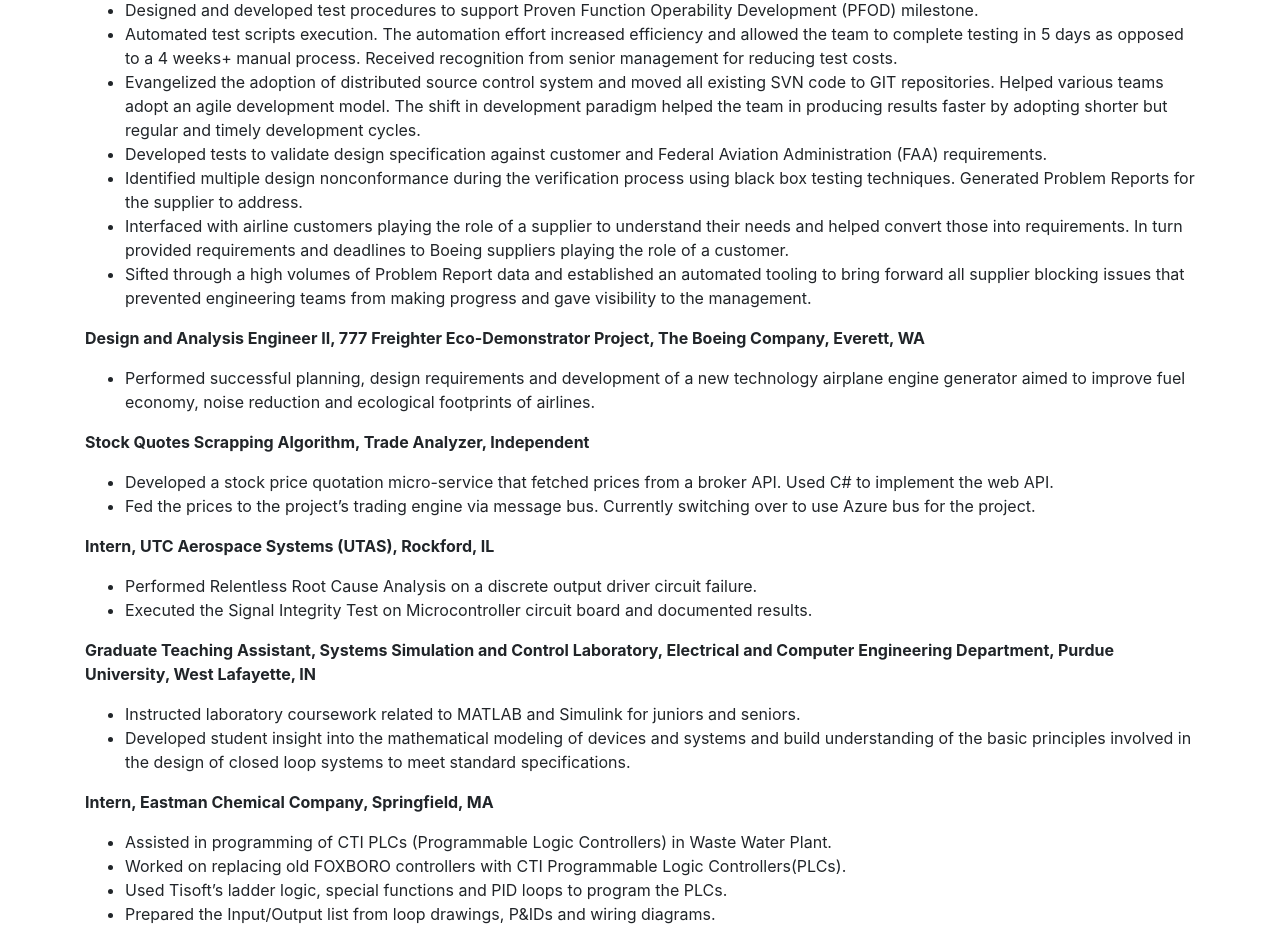
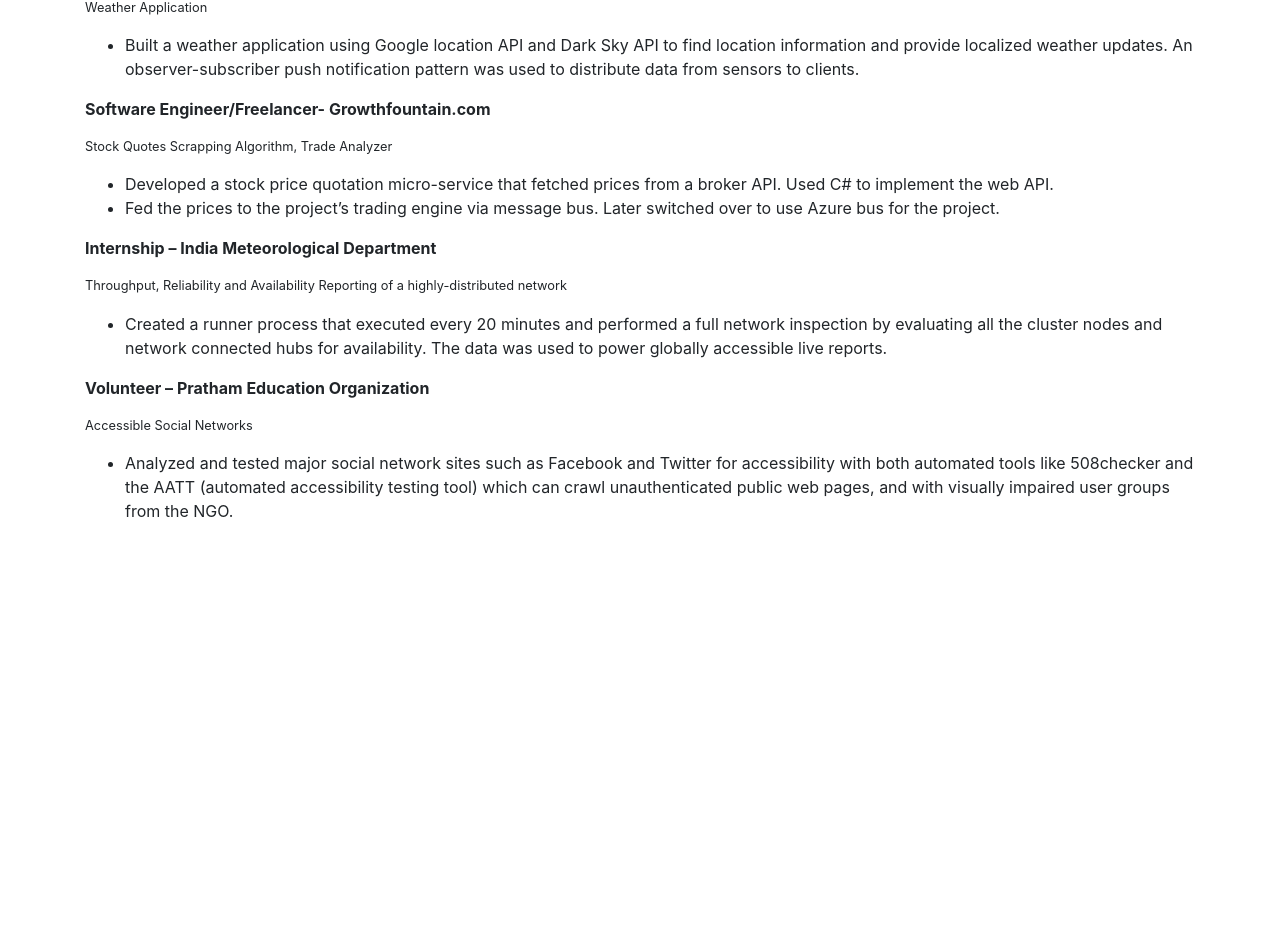
Before and after one commit to apoorvab93/myResume, an Angular app in the folder ClientApp/: page /professional in a window 1280 px wide. Shown: the part 171-1113 px from the top of the page. After the commit the page ends 800 px from the top, so only its background shows below. Built offline with nearby package versions, Linux system fonts and the light colour scheme.

Commit message:
Made Updates to the Resume  with my info

```diff
--- a/ClientApp/src/app/home/home.component.html
+++ b/ClientApp/src/app/home/home.component.html
@@ -8,20 +8,18 @@
       Welcome to my resume.
       <br />
       <br />
-      I am a Systems and Computer Engineer at the Boeing company. I work on Proximity Sensing Systems for 777X airplane program.
-      In my spare time, I love to hack and work on fun web projects. You will find some listed here on my web page.
+      I am a Computer Science and Software Engineering graduate student at University of Washington. I have a keen interest in ML technologies and in my spare time, I love to hack and work on fun web projects.You can find some of the projects that i have worked on listed here on my web page.
       I am currently exploring Microsoft's dotnet framework and Azure cloud services as I am deploying my old projects onto the cloud.
       <br />
-      Apart from making airplanes and hacking on web apps, I find some time to dance and travel the world.
+      Apart coding and hacking on web apps, I enjoy cooking and reading.
     </p>
     <br />
     <h4>General information</h4>
     <ul>
-      <li><strong>Address</strong>: 19717, Bothell Everett Highway, Apt 102, Bothell, WA, 98012 </li>
-      <li><strong>Contact Number</strong>: (860)-671-9791</li>
-      <li><strong>Email</strong>: shalinikhare27@gmail.com</li>
+      <li><strong>Address</strong>: 18120 102nd Ave NE, Apt 523, Bothell, WA, 98011 </li>
+      <li><strong>Contact Number</strong>: (504)325-9321</li>
+      <li><strong>Email</strong>: bhatnagar.apoorva12@gmail.com</li>
       <li><strong>Eligible for employment in United States</strong>: Yes </li>
-      <li><strong>Requires sponsorship for employment in United States</strong>: No </li>
       <!--Add a description about yourself here-->
     </ul>
     <br />
@@ -29,8 +27,8 @@
 
     <h4>Education</h4>
     <ul>
-      <li><strong>Master of Science, Purdue University, West Lafayette, IN</strong>: in Electrical and Computer Engineering, <strong>GPA 3.94/4.0</strong> .</li>
-      <li><strong>Bachelor of Science, University of Connecticut, Storrs, CT</strong>: in Electrical and Computer Engineering, <strong>GPA 3.87/4.0</strong> .</li>
+      <li><strong>Master of Science, University of Washington-Bothell,WA </strong>: in Computer Science and Software Engineering, <strong>GPA 3.80/4.0,</strong><strong>Expected Graduation Date: May2021</strong> .</li>
+      <li><strong>Bachelor of Science, Guru Gobind Singh Indraprastha University, New Delhi</strong>: in Computer Science and Applications, <strong>GPA 3.80/4.0,</strong><strong>Completed.</strong> .</li>
     </ul>
   </div>
 </div>
--- a/ClientApp/src/app/honors/honors.component.html
+++ b/ClientApp/src/app/honors/honors.component.html
@@ -1,10 +1,11 @@
 <h1>Honors and Awards</h1>
 <ul>
   <li>
-    Recipient of the “Engineer of the Month” award at the Boeing Company: Received recognition for excellent contribution in
-    automation of test scripts that helped reduce costs of lab utilization over extended periods of time.
+    Recipient of the Prestigious Gold Key Award for outstanding academic accomplishment from Johnson & Wales University.
+    Recipient of the Student Leader Award for the role of student leader of the International Community Organisation at Johnson & Wales University.
   </li>
   <li>
-    Member: Actively participated in Phi Beta Kappa honor society and Society of Women Engineers at Purdue University.
+    Member: Actively participated in Association for Computing Machinery(ACM) bothell GreyHats and WISe - Women in Engineering at University of Washington.
+    Member: Alpha Beta Kappa National Honor Society at Johnson & Wales University.
   </li>
 </ul>
--- a/ClientApp/src/app/professional/professional.component.html
+++ b/ClientApp/src/app/professional/professional.component.html
@@ -1,82 +1,36 @@
 <h1>Experience</h1>
-<strong><p>Design and Analysis Engineer II, 777X Proximity Sensing System, The Boeing Company, Everett, WA</p></strong>
+<strong><p> Software Engineer/Freelancer – NetGen Technology</p></strong>
+<strong><small><p>Weather Application</p></small></strong>
 
 <ul>
-  <li> Designed and developed test procedures to support Proven Function Operability Development (PFOD) milestone.</li>
   <li>
-    Automated test scripts execution. The automation effort increased efficiency and allowed the team to complete testing in 5
-    days as opposed to a 4 weeks+ manual process. Received recognition from senior management for reducing test costs.
-  </li>
-  <li>
-    Evangelized the adoption of distributed source control system and moved all existing SVN code to GIT repositories. Helped
-    various teams adopt an agile development model. The shift in development paradigm helped the team in producing results
-    faster by adopting shorter but regular and timely development cycles.
-  </li>
-  <li> Developed tests to validate design specification against customer and Federal Aviation Administration (FAA) requirements.</li>
-  <li>
-    Identified multiple design nonconformance during the verification process using black box testing techniques. Generated
-    Problem Reports for the supplier to address.
-  </li>
-  <li>
-    Interfaced with airline customers playing the role of a supplier to understand their needs and helped convert those into
-    requirements. In turn provided requirements and deadlines to Boeing suppliers playing the role of a customer.
-  </li>
-  <li>
-    Sifted through a high volumes of Problem Report data and established an automated tooling to bring forward all supplier
-    blocking issues that prevented engineering teams from making progress and gave visibility to the management.
+    Built a weather application using Google location API and Dark Sky API to find location information and provide localized weather updates. An observer-subscriber push notification pattern was used to distribute data from sensors to clients.
   </li>
 </ul>
-<strong><p>Design and Analysis Engineer II, 777 Freighter Eco-Demonstrator Project, The Boeing Company, Everett, WA</p></strong>
-<ul>
-  <li>
-    Performed successful planning, design requirements and development of a new technology airplane engine generator aimed
-    to improve fuel economy, noise reduction and ecological footprints of airlines.
-  </li>
-</ul>
-
-<strong><p>Stock Quotes Scrapping Algorithm, Trade Analyzer, Independent</p></strong>
+<strong><p>Software Engineer/Freelancer- Growthfountain.com</p></strong>
+<strong><small><p>Stock Quotes Scrapping Algorithm, Trade Analyzer</p></small></strong>
 <ul>
   <li>
     Developed a stock price quotation micro-service that fetched prices from a broker API. Used C# to implement the web API.
   </li>
   <li>
-    Fed the prices to the project’s trading engine via message bus. Currently switching over to use Azure bus for the project.
+   	Fed the prices to the project’s trading engine via message bus. Later switched over to use Azure bus for the project.
   </li>
 </ul>
 
-<strong><p>Intern, UTC Aerospace Systems (UTAS), Rockford, IL </p></strong>
+<strong><p>Internship – India Meteorological Department</p></strong>
+<strong><small><p>Throughput, Reliability and Availability Reporting of a highly-distributed network</p></small></strong>
 <ul>
   <li>
-    Performed Relentless Root Cause Analysis on a discrete output driver circuit failure.
-  </li>
-  <li>
-    Executed the Signal Integrity Test on Microcontroller circuit board and documented results.
+    Created a runner process that executed every 20 minutes and performed a full network inspection by evaluating all the cluster nodes and network connected hubs for availability. The data was used to power globally accessible live reports.
   </li>
 </ul>
 
-<strong><p>Graduate Teaching Assistant, Systems Simulation and Control Laboratory, Electrical and Computer Engineering Department, Purdue University, West Lafayette, IN </p></strong>
+<strong><p> Volunteer – Pratham Education Organization</p></strong>
+<strong><small><p>Accessible Social Networks</p></small></strong>
 <ul>
   <li>
-    Instructed laboratory coursework related to MATLAB and Simulink for juniors and seniors.
-  </li>
-  <li>
-    Developed student insight into the mathematical modeling of devices and systems and build understanding of the basic
-    principles involved in the design of closed loop systems to meet standard specifications.
+    Analyzed and tested major social network sites such as Facebook and Twitter for accessibility with both automated tools like 508checker
+    and the AATT (automated accessibility testing tool) which can crawl unauthenticated public web pages, and with visually impaired user groups from the NGO.
   </li>
 </ul>
-
-<strong><p>Intern, Eastman Chemical Company, Springfield, MA </p></strong>
-<ul>
-  <li>
-    Assisted in programming of CTI PLCs (Programmable Logic Controllers) in Waste Water Plant.
-  </li>
-  <li>
-    Worked on replacing old FOXBORO controllers with CTI Programmable Logic Controllers(PLCs).
-  </li>
-  <li>
-    Used Tisoft’s ladder logic, special functions and PID loops to program the PLCs.
-  </li>
-  <li>
-    Prepared the Input/Output list from loop drawings, P&IDs and wiring diagrams.
-  </li>
-</ul>
--- a/ClientApp/src/app/skills/skills.component.html
+++ b/ClientApp/src/app/skills/skills.component.html
@@ -1,8 +1,10 @@
 <h1>My Skills</h1>
 <ul>
-  <li><strong>Programming Language</strong>: Proficient – Java J2EE 1.8, C# 7, .Net core framework, ASP net core 2.0</li>
-  <li><strong>Web development</strong>:  HTML5, CSS, AngularJS, Tableau</li>
-  <li><strong>Databases</strong>: MySQL, No SQL databases – MongoDB</li>
+  <li><strong>Programming Language</strong>: Java, C#, Python, ASP net core 2.0</li>
+  <li><strong>Web development</strong>: JavaScript, TypeScript, Node.js, Micro-services, HTML5, CSS, AngularJS, Tableau</li>
+  <li><strong>Databases</strong>: MySQL, No SQL databases – MongoDB,CosmosDB </li>
+  <li><strong>Frameworks</strong>: Dot Net Core framework for C#</li>
+  <li><strong>ML Technologies</strong>: Supervised (Naïve Bayes, Decision Trees, NLP, Neural Net, BERT), Unsupervised (K-means clustering)</li>
   <li><strong>Design and architecture</strong>: Restful APIs, MVC web apps, Service Oriented Architecture, Single Responsibility principle, agile dev </li>
   <!--Add a description about yourself here-->
 </ul>
```
Also changed, not shown: ClientApp/src/app/academics/academics.component.html (+19 -41 lines).
